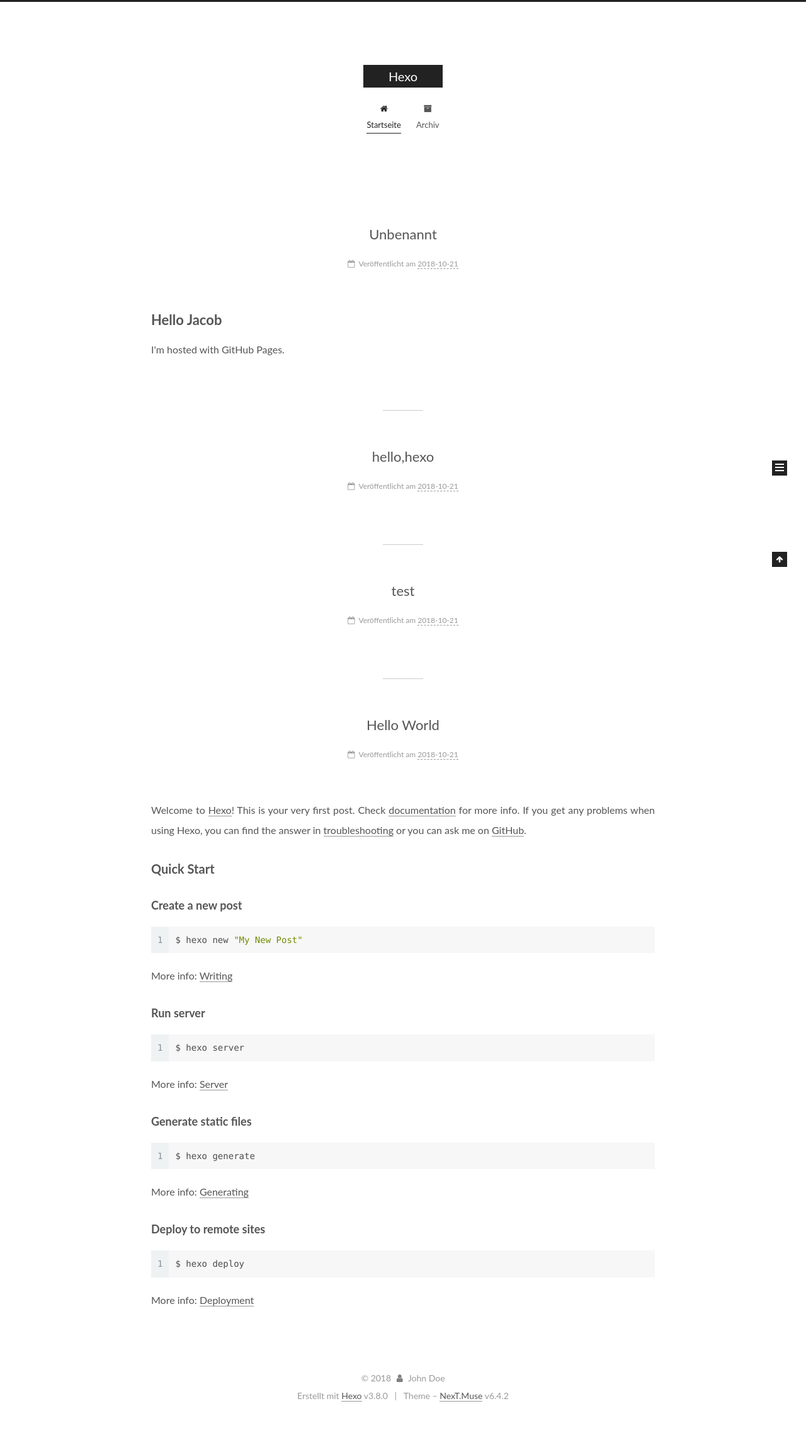
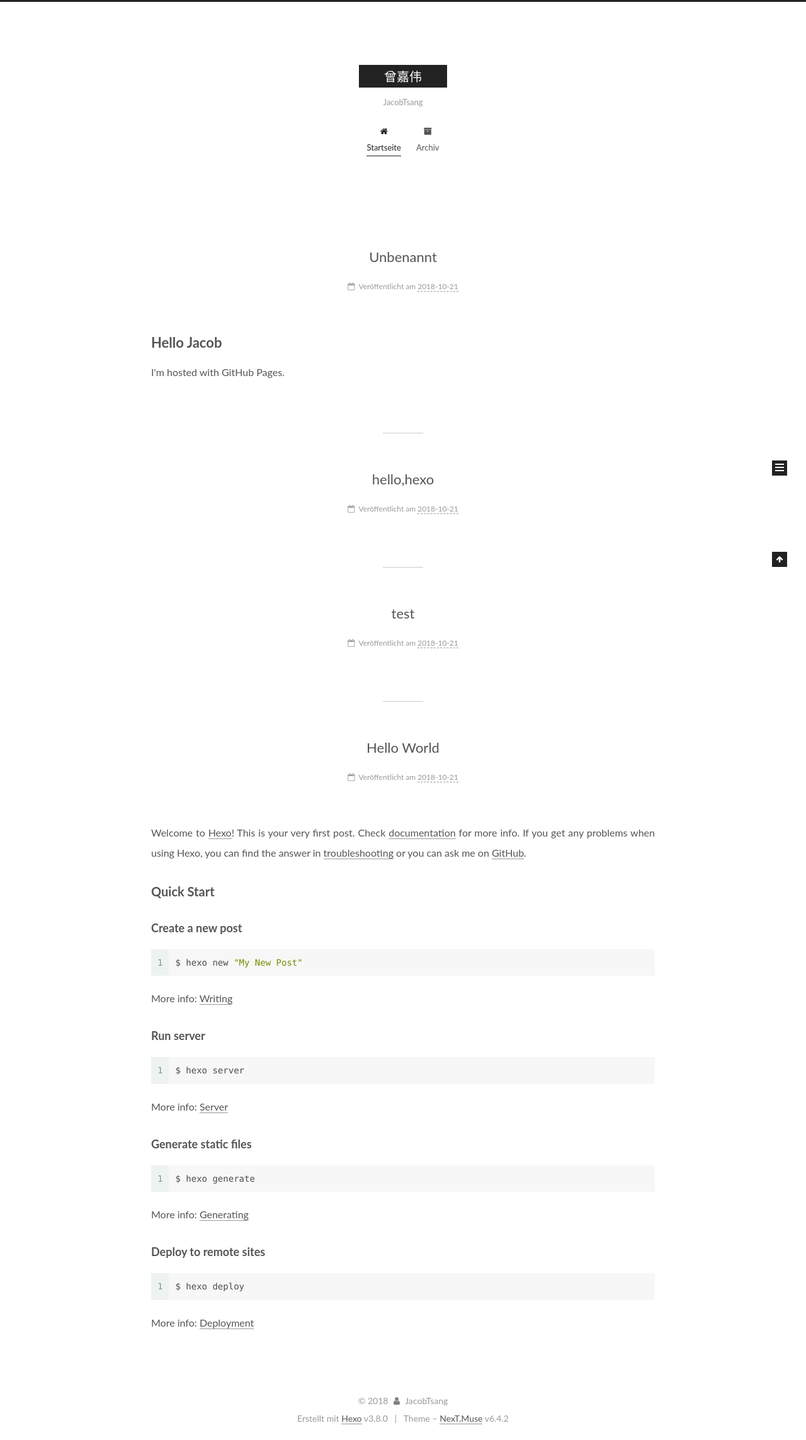
Before and after one commit to Jacobtsang/Jacobtsang.github.io, a plain HTML site: page index.html in a window 1280 px wide. Shown: the whole page at 63% size. Before the commit the page ends 2250 px from the top, so only its background shows below. Drawn offline with Linux system fonts and the light colour scheme.

Commit message:
Site updated: 2018-10-21 17:40:54

```diff
--- a/css/main.css
+++ b/css/main.css
@@ -1848,7 +1848,7 @@ pre .javascript .function {
   width: 4px;
   height: 4px;
   border-radius: 50%;
-  background: #331a54;
+  background: #2e7ab3;
 }
 .links-of-blogroll {
   font-size: 13px;
--- a/index.html
+++ b/index.html
@@ -109,12 +109,12 @@
 
 
   <meta property="og:type" content="website">
-<meta property="og:title" content="Hexo">
+<meta property="og:title" content="曾嘉伟">
 <meta property="og:url" content="http://yoursite.com/index.html">
-<meta property="og:site_name" content="Hexo">
+<meta property="og:site_name" content="曾嘉伟">
 <meta property="og:locale" content="default">
 <meta name="twitter:card" content="summary">
-<meta name="twitter:title" content="Hexo">
+<meta name="twitter:title" content="曾嘉伟">
 
 
 
@@ -131,7 +131,7 @@
   };
 </script>
 
-  <title>Hexo</title>
+  <title>曾嘉伟</title>
 
 
 
@@ -190,10 +190,14 @@
     <div class="custom-logo-site-title">
       <a href="/" class="brand" rel="start">
         <span class="logo-line-before"><i></i></span>
-        <span class="site-title">Hexo</span>
+        <span class="site-title">曾嘉伟</span>
         <span class="logo-line-after"><i></i></span>
       </a>
     </div>
+
+
+        <p class="site-subtitle">JacobTsang</p>
+
 
   </div>
 
@@ -280,13 +284,13 @@
     <link itemprop="mainEntityOfPage" href="http://yoursite.com/2018/10/21/index/">
 
     <span hidden itemprop="author" itemscope="" itemtype="http://schema.org/Person">
-      <meta itemprop="name" content="John Doe">
+      <meta itemprop="name" content="JacobTsang">
       <meta itemprop="description" content="">
       <meta itemprop="image" content="/images/avatar.gif">
     </span>
 
     <span hidden itemprop="publisher" itemscope="" itemtype="http://schema.org/Organization">
-      <meta itemprop="name" content="Hexo">
+      <meta itemprop="name" content="曾嘉伟">
     </span>
 
 
@@ -425,13 +429,13 @@
     <link itemprop="mainEntityOfPage" href="http://yoursite.com/2018/10/21/hello-hexo/">
 
     <span hidden itemprop="author" itemscope="" itemtype="http://schema.org/Person">
-      <meta itemprop="name" content="John Doe">
+      <meta itemprop="name" content="JacobTsang">
       <meta itemprop="description" content="">
       <meta itemprop="image" content="/images/avatar.gif">
     </span>
 
     <span hidden itemprop="publisher" itemscope="" itemtype="http://schema.org/Organization">
-      <meta itemprop="name" content="Hexo">
+      <meta itemprop="name" content="曾嘉伟">
     </span>
 
 
@@ -560,13 +564,13 @@
     <link itemprop="mainEntityOfPage" href="http://yoursite.com/2018/10/21/test/">
 
     <span hidden itemprop="author" itemscope="" itemtype="http://schema.org/Person">
-      <meta itemprop="name" content="John Doe">
+      <meta itemprop="name" content="JacobTsang">
       <meta itemprop="description" content="">
       <meta itemprop="image" content="/images/avatar.gif">
     </span>
 
     <span hidden itemprop="publisher" itemscope="" itemtype="http://schema.org/Organization">
-      <meta itemprop="name" content="Hexo">
+      <meta itemprop="name" content="曾嘉伟">
     </span>
 
 
@@ -695,13 +699,13 @@
     <link itemprop="mainEntityOfPage" href="http://yoursite.com/2018/10/21/hello-world/">
 
     <span hidden itemprop="author" itemscope="" itemtype="http://schema.org/Person">
-      <meta itemprop="name" content="John Doe">
+      <meta itemprop="name" content="JacobTsang">
       <meta itemprop="description" content="">
       <meta itemprop="image" content="/images/avatar.gif">
     </span>
 
     <span hidden itemprop="publisher" itemscope="" itemtype="http://schema.org/Organization">
-      <meta itemprop="name" content="Hexo">
+      <meta itemprop="name" content="曾嘉伟">
     </span>
 
 
@@ -853,7 +857,7 @@
         <div class="site-overview">
           <div class="site-author motion-element" itemprop="author" itemscope="" itemtype="http://schema.org/Person">
 
-              <p class="site-author-name" itemprop="name">John Doe</p>
+              <p class="site-author-name" itemprop="name">JacobTsang</p>
               <p class="site-description motion-element" itemprop="description"></p>
           </div>
 
@@ -912,7 +916,7 @@
   <span class="with-love" id="animate">
     <i class="fa fa-user"></i>
   </span>
-  <span class="author" itemprop="copyrightHolder">John Doe</span>
+  <span class="author" itemprop="copyrightHolder">JacobTsang</span>
 
 
 
```
Also changed, not shown: 2018/10/21/hello-hexo/index.html (+11 -7 lines), 2018/10/21/hello-world/index.html (+11 -7 lines), 2018/10/21/index/index.html (+13 -9 lines), 2018/10/21/test/index.html (+11 -7 lines), archives/2018/10/index.html (+11 -7 lines), archives/2018/index.html (+11 -7 lines), archives/index.html (+11 -7 lines).
